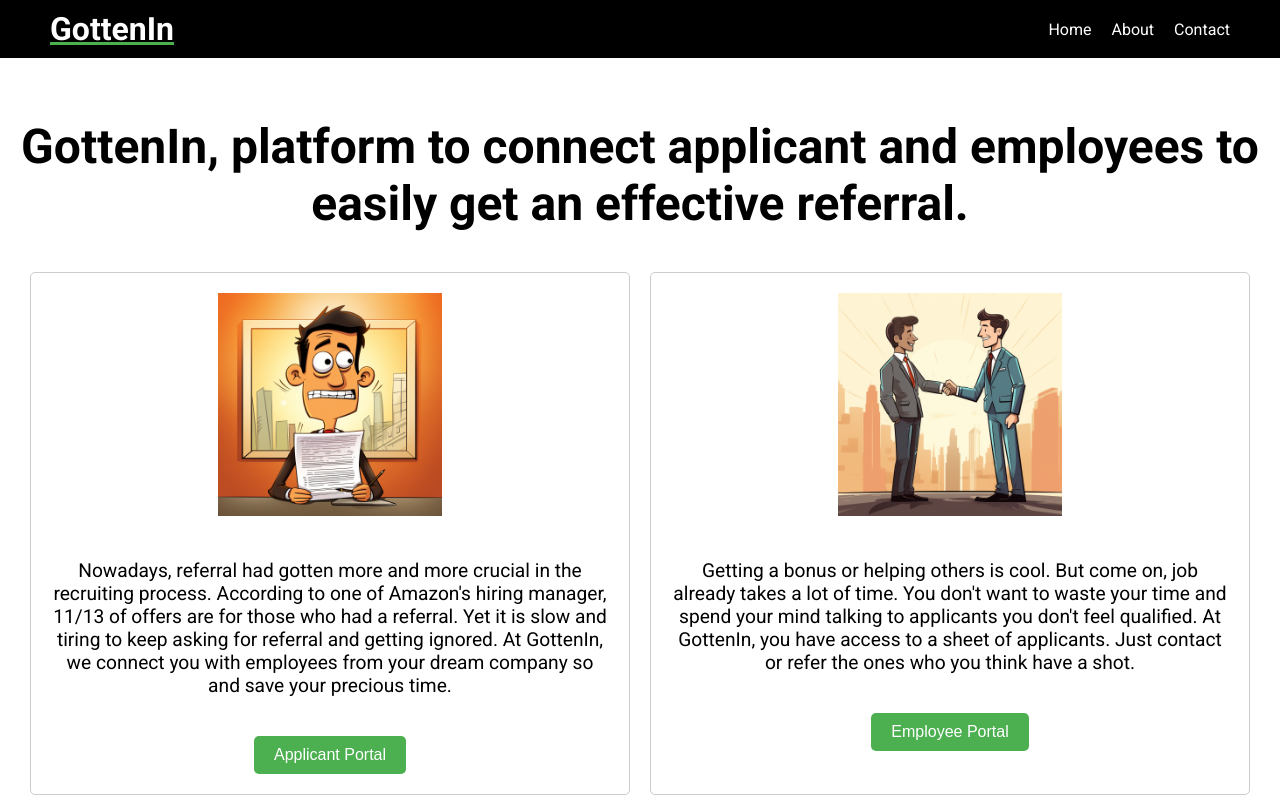
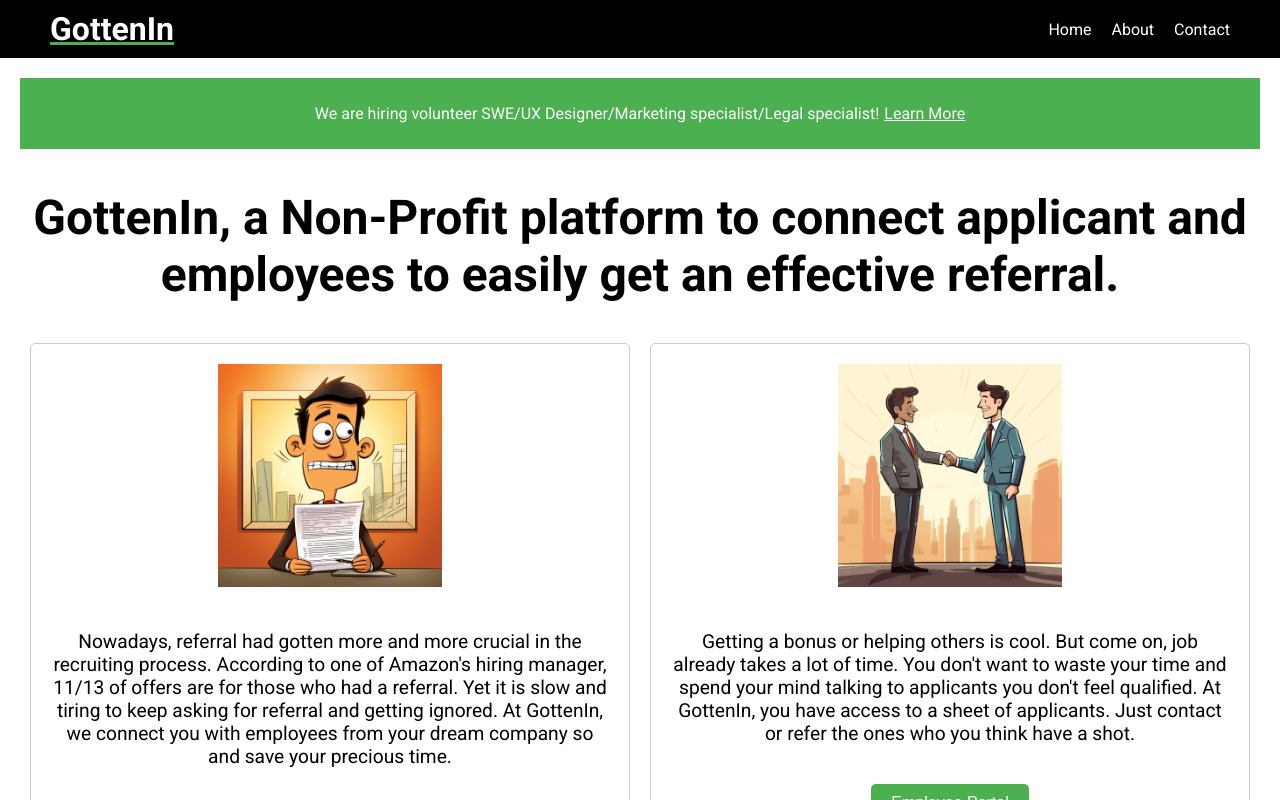
Before and after one commit to Henrysssong/GottenIn, a React (Create React App) app: page / in a window 1280 px wide. Shown: the top 800 px of the page. Built offline with nearby package versions, Linux system fonts and the light colour scheme.

Commit message:
JD posted

```diff
--- /dev/null
+++ b/src/HiringMessageBox.css
@@ -0,0 +1,13 @@
+.hiring-message-box {
+    background-color: #4CAF50; /* You can change this to any color you prefer */
+    color: white;
+    text-align: center;
+    padding: 10px 0;
+    margin-bottom: 20px;
+  }
+
+  .hiring-message-box a {
+    color: white;
+    text-decoration: underline;
+    margin-left: 5px;
+  }
--- /dev/null
+++ b/src/HiringMessageBox.js
@@ -0,0 +1,14 @@
+import React from 'react';
+import './HiringMessageBox.css';
+
+function HiringMessageBox() {
+  return (
+    <div className="hiring-message-box">
+      <p>We are hiring volunteer SWE/UX Designer/Marketing specialist/Legal specialist!
+        <a href="https://knowing-bug-e0e.notion.site/We-are-hiring-bbf15340ad3d4275b895b11bf1b70194?pvs=4" target="_blank" rel="noopener noreferrer">Learn More</a>
+      </p>
+    </div>
+  );
+}
+
+export default HiringMessageBox;
--- a/src/LandingPage.js
+++ b/src/LandingPage.js
@@ -1,10 +1,12 @@
 import React from 'react';
 import './LandingPage.css';
+import HiringMessageBox from './HiringMessageBox';
 
 function LandingPage() {
   return (
     <div className="landing-container">
-      <h2>GottenIn, platform to connect applicant and employees to easily get an effective referral.</h2>
+      <HiringMessageBox />
+      <h2>GottenIn, a Non-Profit platform to connect applicant and employees to easily get an effective referral.</h2>
 
       <div className="portal-container">
         <div className="portal-block">
```
